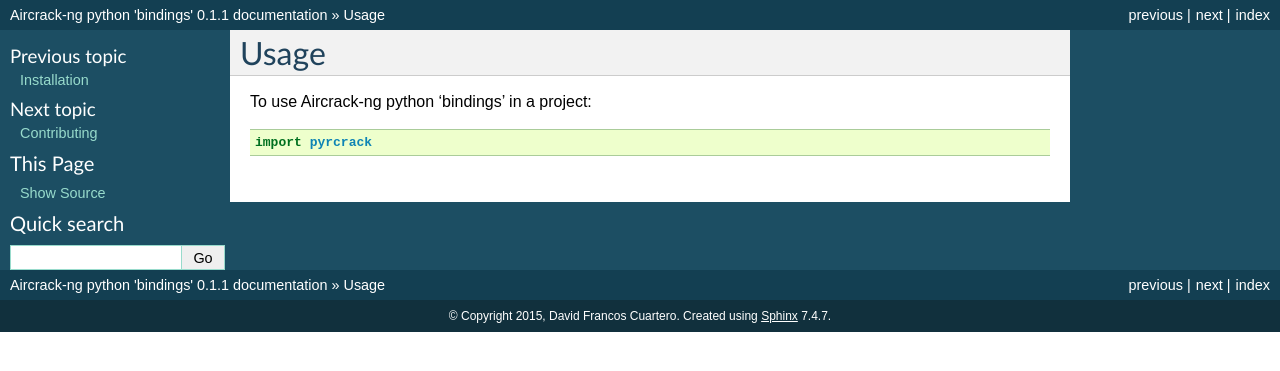
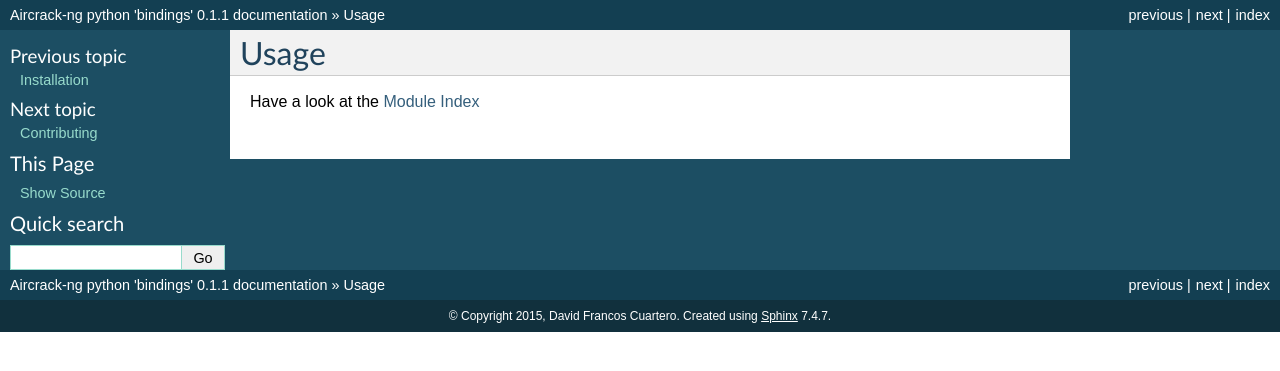
Before and after one commit to XayOn/pyrcrack, a Sphinx documentation site: the page built from docs/usage.rst, in a window 1280 px wide. Shown: the top 371 px of the page. Built offline with Sphinx 7.4.7, drawn with Linux system fonts in a browser that asks for light colours.

Commit message:
modindex

```diff
--- a/docs/usage.rst
+++ b/docs/usage.rst
@@ -2,6 +2,4 @@
 Usage
 =====
 
-To use Aircrack-ng python 'bindings' in a project::
-
-    import pyrcrack
+Have a look at the :ref:`modindex`
```
